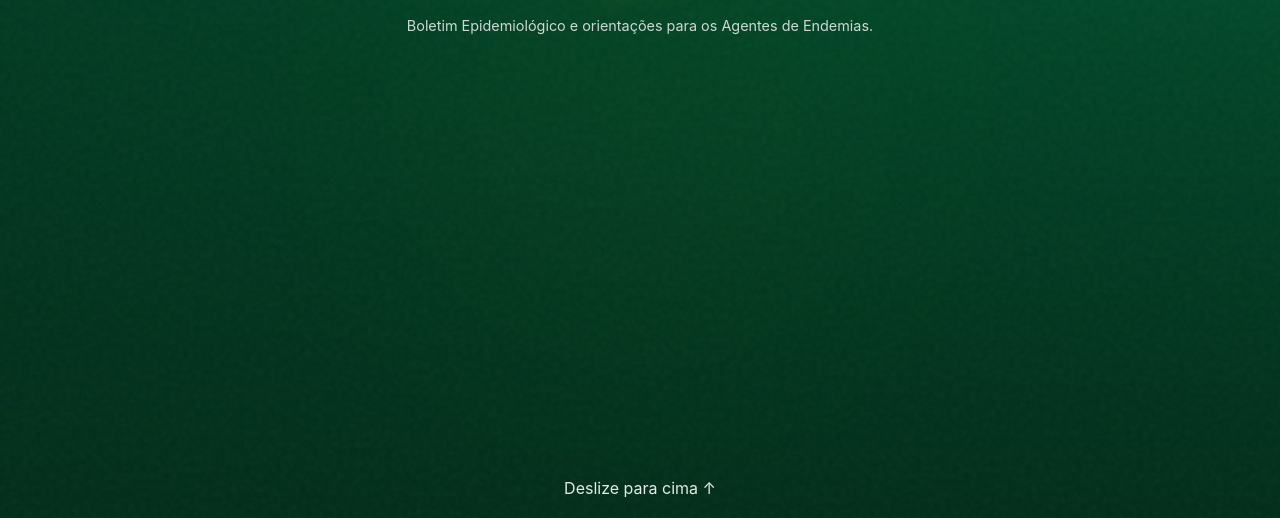
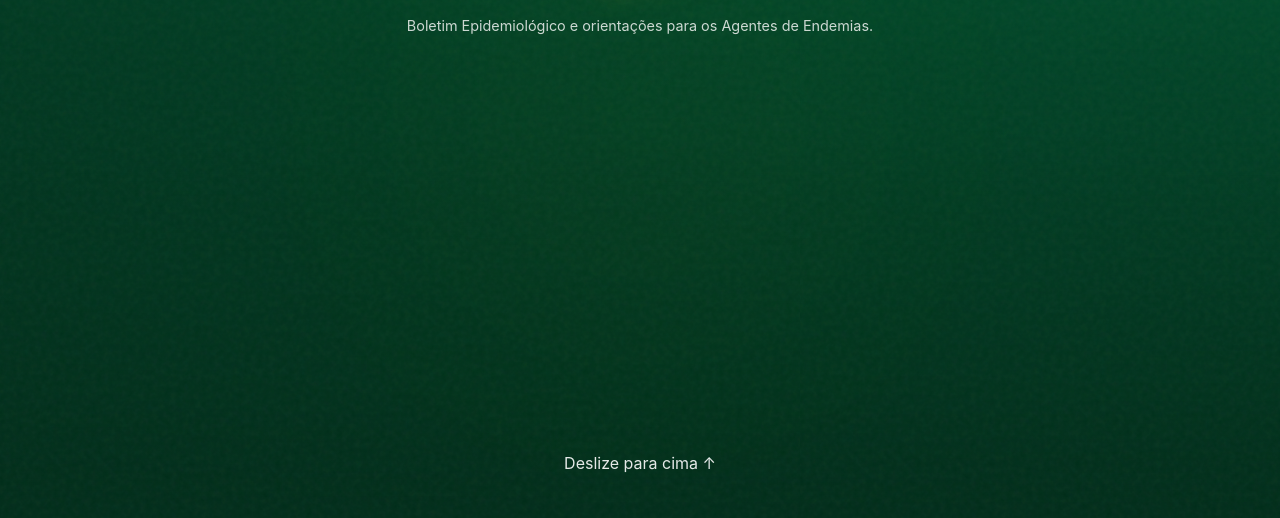
Before and after one commit to JV-Rossi/informativo-ace, a plain HTML site: page boletim-semanal/index.html in a window 1280 px wide. Shown: the part 282-800 px from the top of the page. Drawn offline with nearby package versions, Linux system fonts and the light colour scheme.

Commit message:
Add files via upload

```diff
--- a/boletim-semanal/style.css
+++ b/boletim-semanal/style.css
@@ -158,7 +158,7 @@ h1 span {
 /* --- SOLUÇÃO DO SCROLL HINT (MUDANÇA DE COMPORTAMENTO) --- */
 .scroll-hint {
     position: absolute;
-    bottom: 20px;
+    bottom: 45px;
     /* Fixado em relação ao slide pai ativo */
     left: 50%;
     transform: translateX(-50%);
```
